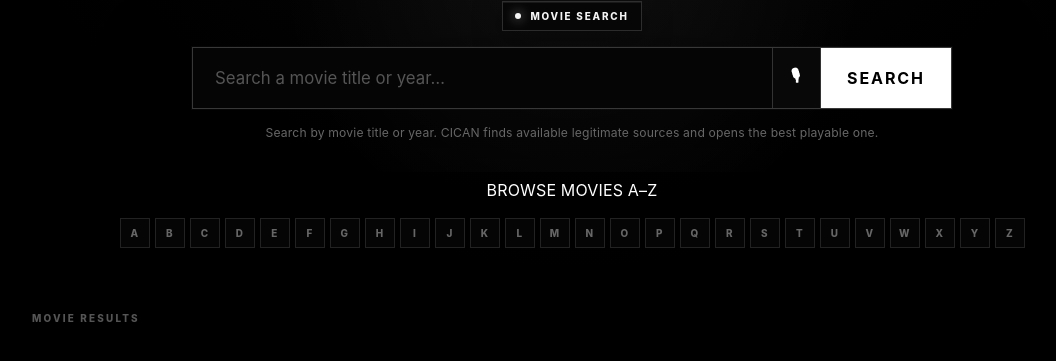
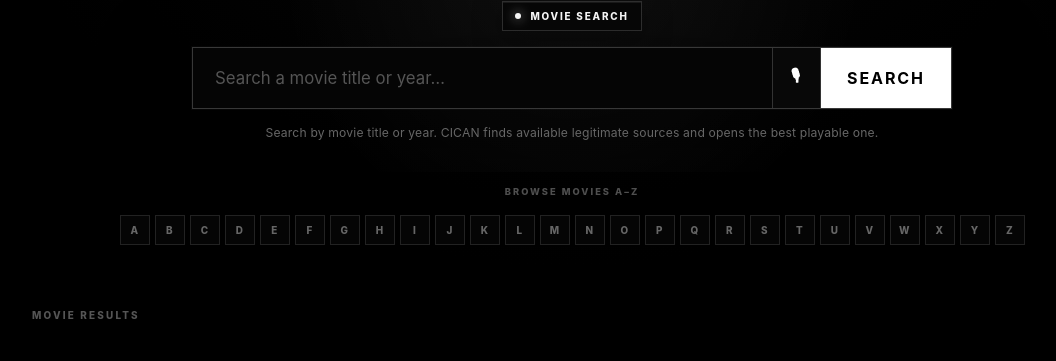
Before and after one commit to CicanGeorgeAlin/cican-movies, a plain HTML site: page index.html in a window 1280 px wide. Shown: the part 437-798 px from the top of the page, without its empty margins (68-1124 px from the left). Drawn offline with Linux system fonts and the light colour scheme; no server answers.

Commit message:
Polish movie discovery grid and A-Z navigation

```diff
--- a/styles.css
+++ b/styles.css
@@ -577,3 +577,21 @@
   .alphabet::-webkit-scrollbar{display:none}
   .alphabet-button{flex:0 0 30px;}
 }
+
+
+.alphabet-wrap{
+  width:min(1080px,100%);
+  margin:18px auto 0;
+}
+.alphabet-label{
+  display:block;
+  margin-bottom:8px;
+  text-align:center;
+  color:#4f4f4f;
+  font-size:.58rem;
+  font-weight:800;
+  letter-spacing:.22em;
+}
+@media(min-width:851px){
+  .results{grid-template-columns:repeat(4,minmax(0,1fr));}
+}
```
